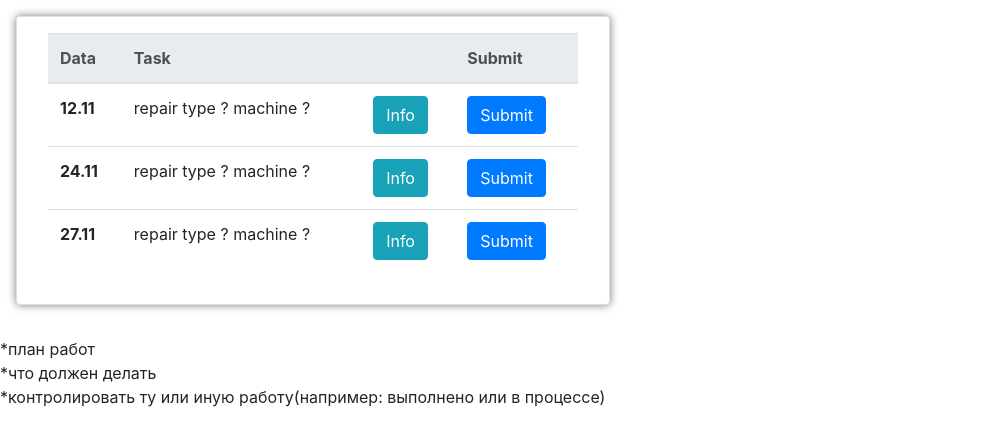
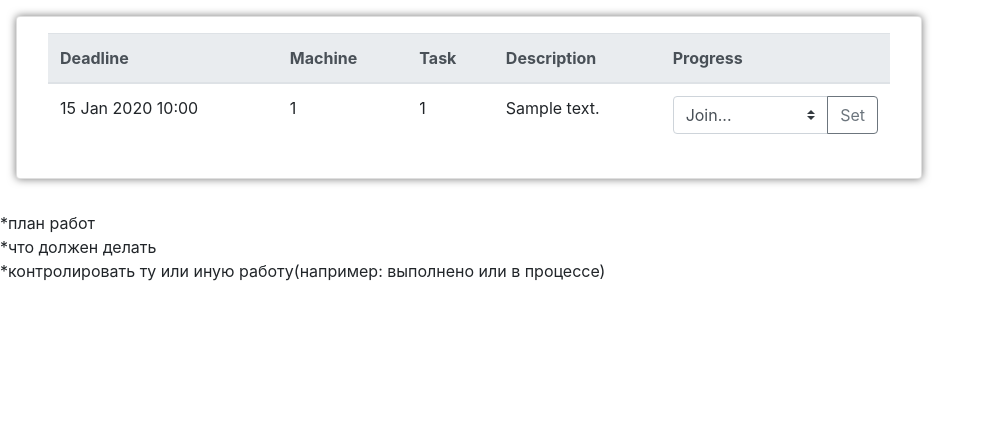
Before and after one commit to the21composer/Repair-Control-App, a Flask app: template webform/scr/templates/worker.html in a window 1280 px wide. Shown: the part 56-502 px from the top of the page, without its empty margins (0-990 px from the left). Run offline with Flask 2, Linux system fonts and the light colour scheme; the template is opened without the code that fills it: most values are stand-ins (such as "Sample title", 1, 10 or a date in 2020).

Commit message:
Added classes & UI worker table

```diff
--- a/webform/scr/app.py
+++ b/webform/scr/app.py
@@ -16,19 +16,31 @@ class Error(EmbeddedMongoModel):
         write_concern = WriteConcern(j=True)
         connection_alias = 'my-app'
 
-class Repair(EmbeddedMongoModel):
+class Failure(EmbeddedMongoModel):
+    time = fields.DateTimeField()
+    failureID = fields.IntegerField()
+    description = fields.CharField()
+    class Meta:
+        write_concern = WriteConcern(j=True)
+        connection_alias = 'my-app'
+
+class Repair(MongoModel):
     deadline = fields.DateTimeField()
     machineID = fields.IntegerField()
     repairID = fields.IntegerField()
     description = fields.CharField()
     in_progress = fields.BooleanField()
     completed = fields.BooleanField()
+    class Meta:
+        write_concern = WriteConcern(j=True)
+        connection_alias = 'my-app'
 
 class Equipment(MongoModel):
     machineID = fields.IntegerField()
     model = fields.CharField()
     revised_on = fields.DateTimeField()
     errors = fields.EmbeddedDocumentListField(Error)
+    failures = fields.EmbeddedDocumentListField(Failure)
     class Meta:
         write_concern = WriteConcern(j=True)
         connection_alias = 'my-app'
@@ -41,7 +53,15 @@ def index():
 
 @app.route('/worker')
 def worker():
-    return render_template('worker.html')
+    for repair in Repair.objects.all(): #iterator?
+        repair.delete()
+    Repair(datetime.datetime.now(), 3, 5, "Small repair", False, False).save()
+    Repair(datetime.datetime.now(), 2, 4, "Wonderful repair", True, False).save()
+    Repair(datetime.datetime.now(), 1, 666, "Cute repair", True, False).save()
+    Repair(datetime.datetime.now(), 3, 333, "I wanna live", False, False).save()
+    Repair(datetime.datetime.now(), 2, 222, "I am tired of writing descriptions", False, True).save()
+    Repair(datetime.datetime.now(), 1, 123, "Ok?", False, True).save()
+    return render_template('worker.html', Repair=Repair)
 
 @app.route('/site')
 def site():
@@ -52,6 +72,8 @@ def site():
     eq2 = Equipment(machineID=2, model='MODEL5').save()
     eq1.errors.append(Error(time=datetime.datetime.now(), errorID=1, description="ERROR1"))
     eq1.errors.append(Error(time=datetime.datetime.now(), errorID=2, description="ERROR4"))
+    eq1.failures.append(Failure(time=datetime.datetime.now(), failureID=5, description="FAILURETYPE5"))
+    eq1.failures.append(Failure(time=datetime.datetime.now(), failureID=2, description="FAILURETYPE2"))
     eq2.errors.append(Error(time=datetime.datetime.now(), errorID=112, description="MYSTERY"))
     eq1.save()
     eq2.save()
--- a/webform/scr/templates/worker.html
+++ b/webform/scr/templates/worker.html
@@ -21,52 +21,44 @@
     <a class="navbar-brand ml-3" href="#">Ремонтный рабочий</a>
   </nav>
   <div class="row p-3 w-100">
-    <div class="col-12 col-lg-6">
+    <div class="col-12 col-lg-9">
       <div class="card p-3 mb-3 small-shadow d-flex flex-column align-items-center">
         <div class="container">
           <table class="table">
             <thead class="thead-light">
               <tr>
-                <th scope="col">Data</th>
+                <th scope="col">Deadline</th>
+                <th scope="col">Machine</th>
                 <th scope="col">Task</th>
-                <th scope="col"></th>
-                <th scope="col">Submit</th>
+                <th scope="col">Description</th>
+                <th scope="col">Progress</th>
               </tr>
             </thead>
             <tbody>
+              {% for rep in Repair.objects.all() %}
               <tr>
-                <th scope="row">12.11</th>
-                <td>repair type ? machine ?
-                <td><button type="button" class="btn btn-info">Info</button></td>
-                </td>
+                <td scope="row">{{rep.deadline.strftime("%d %b %Y %H:%M")}}</td>
+                <td scope="row">{{rep.machineID}} </td>
+                <td scope="row">{{rep.repairID}}</td>
+                <td scope="row col-3">{{rep.description}}</td>
                 <td>
-                  <button type="button" class="btn btn-primary">
-                    Submit
-                  </button>
+                  {% if rep.completed %}
+                  Done
+                  {% else %}
+                  <div class="input-group">
+                    <select class="custom-select" id="inputGroupSelect" aria-label="Состояние ремонтной работы">
+                      <option selected value="1">Join...</option>
+                      <option value="2">Doing</option>
+                      <option value="3">Done</option>
+                    </select>
+                    <div class="input-group-append">
+                      <button class="btn btn-outline-secondary" type="button">Set</button>
+                    </div>
+                  </div>
+                  {% endif %}
                 </td>
               </tr>
-              <tr>
-                <th scope="row">24.11</th>
-                <td>repair type ? machine ?
-                <td><button type="button" class="btn btn-info">Info</button></td>
-                </td>
-                <td>
-                  <button type="button" class="btn btn-primary">
-                    Submit
-                  </button>
-                </td>
-              </tr>
-              <tr>
-                <th scope="row">27.11</th>
-                <td>repair type ? machine ?
-                <td><button type="button" class="btn btn-info">Info</button></td>
-                <td>
-                  <button type="button" class="btn btn-primary">
-                    Submit
-                  </button>
-                </td>
-                </td>
-              </tr>
+              {% endfor %}
             </tbody>
           </table>
         </div>
```
Also changed, not shown: webform/scr/templates/site_manager.html (+45 -12 lines).
